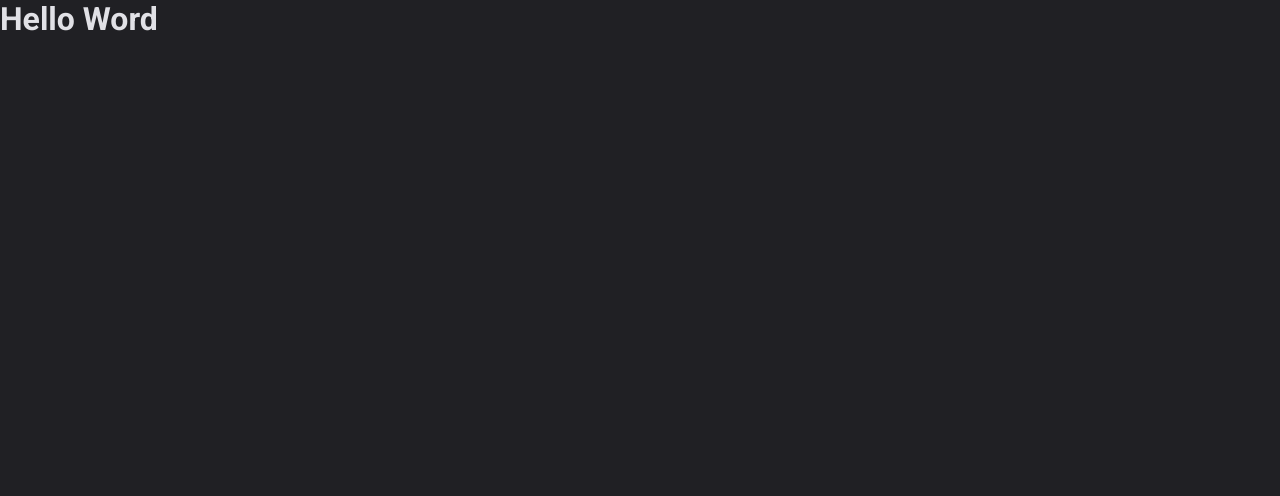
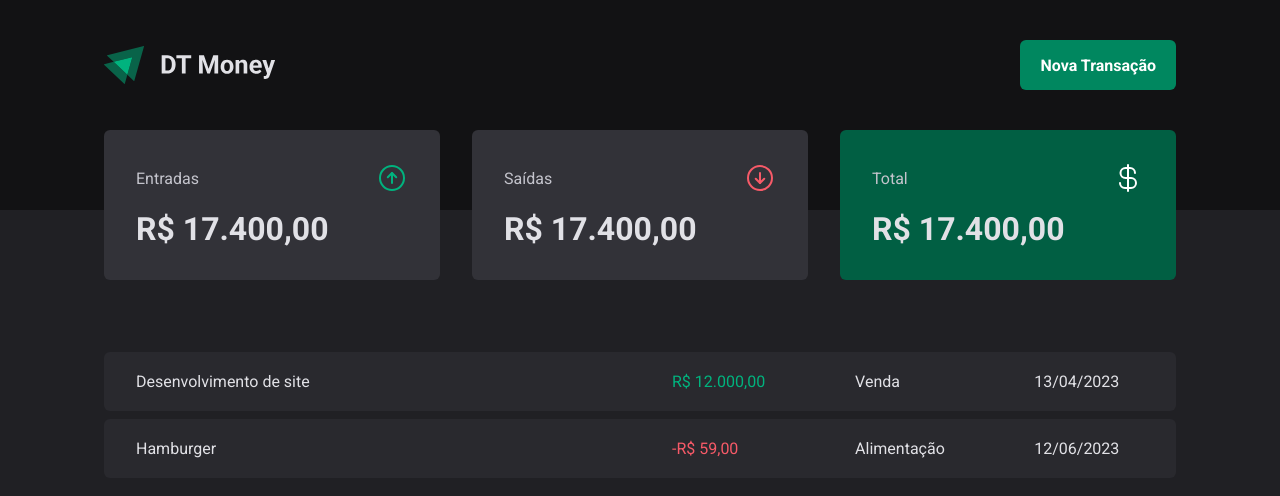
Before and after one commit to gabrielevanger/DT-Money, a React (Vite) app: page / in a window 1280 px wide. Shown: the top 496 px of the page. Built offline with nearby package versions, Linux system fonts and the light colour scheme.

Commit message:
Inicando estilização do projeto
Criando tabelas e estilizando

Signed-off-by: unknown <gabriel.evanger@gmail.com>

```diff
--- a/package.json
+++ b/package.json
@@ -10,6 +10,7 @@
     "preview": "vite preview"
   },
   "dependencies": {
+    "phosphor-react": "^1.4.1",
     "react": "^18.2.0",
     "react-dom": "^18.2.0",
     "styled-components": "^5.3.10"
--- a/src/App.tsx
+++ b/src/App.tsx
@@ -1,12 +1,14 @@
 import { ThemeProvider } from "styled-components";
 import { defaultTheme } from "./styles/themes/default";
 import { GlobalStyle } from "./styles/global";
+import { Transactions } from "./pages/Transactions";
 
 export function App() {
   return (
     <ThemeProvider theme={defaultTheme}>
       <GlobalStyle />
-      <h1>Hello Word</h1>
+
+      <Transactions />
     </ThemeProvider>
 
   )
--- /dev/null
+++ b/src/components/Header/index.tsx
@@ -0,0 +1,15 @@
+import { HeaderContainer, HeaderContent, NewTransactionButton } from "./styles";
+
+import logoImg from '../../assets/logo.svg'
+
+export function Header() {
+  return (
+   <HeaderContainer>
+    <HeaderContent>
+      <img src={logoImg} alt="" />
+
+      <NewTransactionButton>Nova Transação</NewTransactionButton>
+    </HeaderContent>
+   </HeaderContainer>
+  )
+}
--- /dev/null
+++ b/src/components/Header/styles.ts
@@ -0,0 +1,33 @@
+import styled from "styled-components";
+
+export const HeaderContainer = styled.header`
+  background: ${props => props.theme["gray-900"]};
+  padding: 2.5rem 0 7.5rem;
+`;
+
+export const HeaderContent = styled.div`
+  width: 100%;
+  max-width: 1120px;
+  margin: 0 auto;
+  padding: 0 1.5rem;
+
+  display: flex;
+  justify-content: space-between;
+  align-items: center;
+`;
+
+export const NewTransactionButton = styled.button`
+height: 50px;
+border: 0;
+background: ${props => props.theme["green-500"]};
+color: ${props => props.theme.white};
+font-weight: bold;
+padding: 0 1.25rem;
+border-radius:6px;
+cursor: pointer;
+
+&:hover {
+  background: ${props => props.theme["green-700"]};
+  transition: background-color 0.2s;
+}
+`
--- /dev/null
+++ b/src/components/Summary/index.tsx
@@ -0,0 +1,35 @@
+import { SummaryCard, SummaryContainer } from "./styles";
+import { ArrowCircleUp, ArrowCircleDown, CurrencyDollar } from 'phosphor-react'
+
+export function Summary(){
+  return (
+    <SummaryContainer>
+      <SummaryCard>
+        <header>
+          <span>Entradas</span>
+          <ArrowCircleUp size={32} color="#00b37e"/>
+        </header>
+
+        <strong>R$ 17.400,00</strong>
+      </SummaryCard>
+
+      <SummaryCard>
+        <header>
+          <span>Saídas</span>
+          <ArrowCircleDown size={32} color="#f75a68"/>
+        </header>
+
+        <strong>R$ 17.400,00</strong>
+      </SummaryCard>
+
+      <SummaryCard variant="green">
+        <header>
+          <span>Total</span>
+          <CurrencyDollar size={32} color="#fff"/>
+        </header>
+
+        <strong>R$ 17.400,00</strong>
+      </SummaryCard>
+    </SummaryContainer>
+  )
+}
--- /dev/null
+++ b/src/components/Summary/styles.ts
@@ -0,0 +1,41 @@
+import styled, { css } from "styled-components";
+
+export const SummaryContainer = styled.section `
+width: 100%;
+max-width: 1120px;
+margin: 0 auto;
+padding: 0 1.5rem;
+
+display: grid;
+grid-template-columns: repeat(3, 1fr);
+gap: 2rem;
+
+margin-top: -5rem;
+`
+
+interface SummaryCardProps {
+  variant?: 'green';
+}
+
+export const SummaryCard = styled.div<SummaryCardProps> `
+ background: ${props => props.theme["gray-600"]};
+ border-radius: 6px;
+ padding: 2rem;
+
+ header {
+  display: flex;
+  align-items: center;
+  justify-content: space-between;
+  color: ${props => props.theme["gray-300"]};
+}
+
+strong {
+  display: block;
+  margin-top: 1rem;
+  font-size: 2rem;
+}
+
+${props => props.variant === 'green' && css`
+background: ${props.theme['green-700']};
+`}
+`;
--- /dev/null
+++ b/src/pages/Transactions/index.tsx
@@ -0,0 +1,40 @@
+import { Header } from "../../components/Header";
+import { Summary } from "../../components/Summary";
+import { PriceHighLight, TransactionsContainer, TransactionsTable } from "./styles";
+
+export function Transactions() {
+  return (
+    <div>
+      <Header />
+      <Summary />
+
+      <TransactionsContainer>
+      <TransactionsTable>
+        <tbody>
+          <tr>
+            <td width="50%">Desenvolvimento de site</td>
+            <td>
+              <PriceHighLight variant="income">
+              R$ 12.000,00
+              </PriceHighLight>
+            </td>
+            <td>Venda</td>
+            <td>13/04/2023</td>
+          </tr>
+          <tr>
+            <td width="50%">Hamburger</td>
+            <td>
+              <PriceHighLight variant="outcome">
+              -R$ 59,00
+              </PriceHighLight>
+            </td>
+            <td>Alimentação</td>
+            <td>12/06/2023</td>
+          </tr>
+        </tbody>
+      </TransactionsTable>
+      </TransactionsContainer>
+    </div>
+
+  )
+}
--- /dev/null
+++ b/src/pages/Transactions/styles.ts
@@ -0,0 +1,38 @@
+import styled from "styled-components";
+
+export const TransactionsContainer = styled.main`
+  width: 100%;
+  max-width: 1120px;
+  margin: 4rem auto 0;
+  padding: 0 1.5rem;
+`
+
+export const TransactionsTable = styled.table`
+width: 100%;
+border-collapse: separate;
+border-spacing: 0 0.5rem;
+// margin-top: 1.5rem;
+
+td{
+  padding: 1.25rem 2rem;
+  background: ${props => props.theme["gray-700"]};
+
+  &:first-child {
+    border-top-left-radius: 6px;
+    border-bottom-left-radius: 6px;
+  }
+  &:last-child {
+    border-top-right-radius: 6px;
+    border-bottom-right-radius: 6px;
+  }
+
+}
+`;
+
+interface PriceHighLightProps {
+  variant: 'income' | 'outcome';
+}
+
+export const PriceHighLight = styled.span<PriceHighLightProps>`
+color: ${props => props.variant === 'income' ? props.theme["green-300"] : props.theme["red-300"]}
+`;
```
Also changed, not shown: src/assets/logo.svg (added), 1 other file (tests, documents, lock files or other folders).
